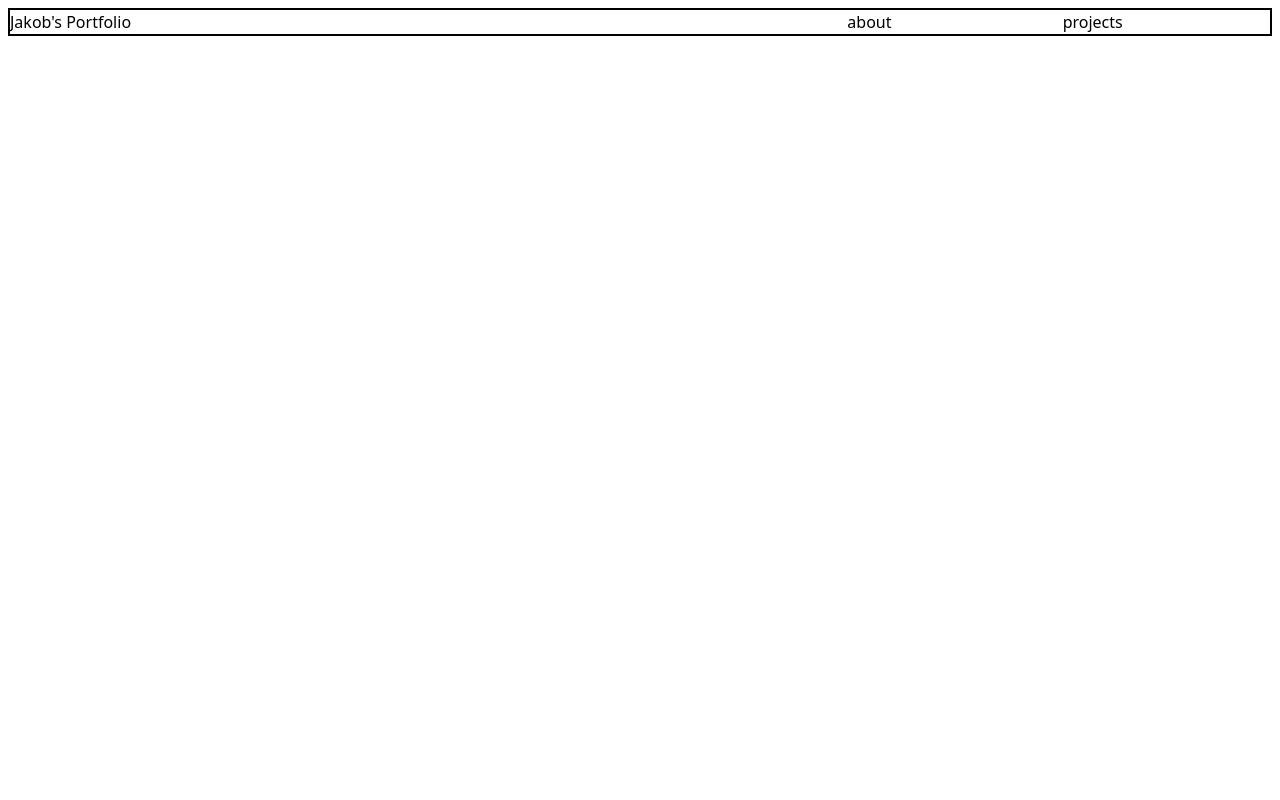
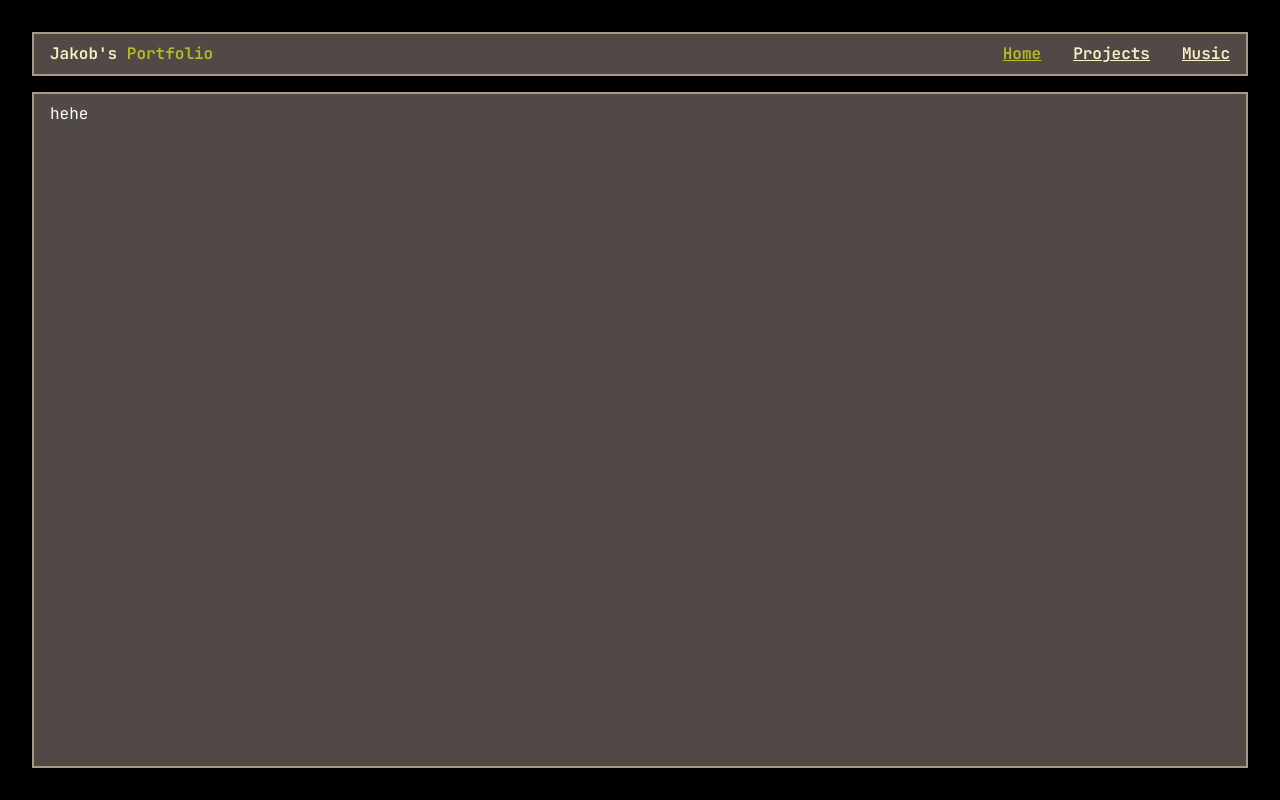
Before and after one commit to jakobsereda/portfolio, a SvelteKit app: page / in a window 1280 px wide. Built offline with nearby package versions, Linux system fonts and the light colour scheme.

Commit message:
feat: working page header and layout

```diff
--- a/src/app.css
+++ b/src/app.css
@@ -1,2 +1,44 @@
 @import 'tailwindcss';
 @plugin '@tailwindcss/typography';
+
+@theme {
+	--font-display: "JetBrains Mono", "sans-serif";
+
+	--color-gruvbox-bg0: #282828;
+	--color-gruvbox-bg0_h: #1d2021;
+	--color-gruvbox-bg0_s: #32302f;
+	--color-gruvbox-bg1: #3c3836;
+	--color-gruvbox-bg2: #504945;
+	--color-gruvbox-bg3: #665c54;
+	--color-gruvbox-bg4: #7c6f64;
+
+	--color-gruvbox-gray0: #928374;
+	--color-gruvbox-gray1: #a89984;
+
+	--color-gruvbox-fg0: #fbf1c7;
+	--color-gruvbox-fg1: #ebdbb2;
+	--color-gruvbox-fg2: #d5c4a1;
+	--color-gruvbox-fg3: #bdae93;
+	--color-gruvbox-fg4: #a89984;
+
+	--color-gruvbox-red0: #cc241d;
+	--color-gruvbox-red1: #fb4934;
+
+	--color-gruvbox-orange0: #d65d0e;
+	--color-gruvbox-orange1: #fe8019;
+
+	--color-gruvbox-yellow0: #d79921;
+	--color-gruvbox-yellow1: #fabd2f;
+
+	--color-gruvbox-green0: #98971a;
+	--color-gruvbox-green1: #b8bb26;
+
+	--color-gruvbox-aqua0: #689d6a;
+	--color-gruvbox-aqua1: #8ec07c;
+
+	--color-gruvbox-blue0: #458588;
+	--color-gruvbox-blue1: #83a598;
+
+	--color-gruvbox-purple0: #b16286;
+	--color-gruvbox-purple1: #d3869b;
+}
--- a/src/app.html
+++ b/src/app.html
@@ -4,9 +4,15 @@
 		<meta charset="utf-8" />
 		<link rel="icon" href="%sveltekit.assets%/favicon.png" />
 		<meta name="viewport" content="width=device-width, initial-scale=1" />
+
+		<link rel="preconnect" href="https://fonts.googleapis.com">
+		<link rel="preconnect" href="https://fonts.gstatic.com" crossorigin>
+		<link href="https://fonts.googleapis.com/css2?family=JetBrains+Mono:ital,wght@0,100..800;1,100..800&family=Noto+Sans+Mono:wght@100..900&display=swap" rel="stylesheet">
+
+		<title>Jakob Sereda</title>
 		%sveltekit.head%
 	</head>
-	<body data-sveltekit-preload-data="hover">
+	<body data-sveltekit-preload-data="hover" style="background: black; color: white;">
 		<div style="display: contents">%sveltekit.body%</div>
 	</body>
 </html>
--- a/src/lib/components/Header.svelte
+++ b/src/lib/components/Header.svelte
@@ -1,11 +1,24 @@
-<div class="flex flex-row gap-2 border-2 border-black border-solid">
-	<div class="basis-2/3">
-		Jakob's Portfolio
-	</div>
-	<div class="basis-1/6">
-		about
-	</div>
-	<div class="basis-1/6">
-		projects
+<script lang="ts">
+	import { page } from '$app/state';
+
+	const items = [
+		{ route: '/',         label: 'Home'     },
+		{ route: '/projects', label: 'Projects' },
+		{ route: '/music',    label: 'Music'    },
+	];
+</script>
+
+<div class="p-2 pr-4 pl-4 bg-gruvbox-bg2 flex flex-row justify-around gap-2">
+	<span class="w-1/2 font-semibold text-gruvbox-fg0">
+		Jakob's <span class="text-gruvbox-green1">Portfolio</span>
+	</span>
+	<span>
+	</span>
+	<div class="w-1/2 flex gap-8 justify-end">
+	{#each items as item (item.route)}
+		<a href={item.route} class="font-semibold underline {page.url.pathname === item.route ? 'text-gruvbox-green1' : 'text-gruvbox-fg0'}">
+			{item.label}
+		</a>
+	{/each}
 	</div>
 </div>
--- a/src/routes/+layout.svelte
+++ b/src/routes/+layout.svelte
@@ -1,7 +1,16 @@
 <script lang="ts">
 	import "../app.css";
+	import Header from '$lib/components/Header.svelte';
 
 	let { children } = $props();
 </script>
 
-{@render children()}
+<div class="font-display p-8 min-h-screen flex flex-col gap-4">
+	<div class="border-2 border-gruvbox-fg4 border-solid">
+		<Header />
+	</div>
+
+	<div class="border-2 border-gruvbox-fg4 border-solid grow flex flex-col">
+		{@render children()}
+	</div>
+</div>
--- a/src/routes/+page.svelte
+++ b/src/routes/+page.svelte
@@ -1,13 +1,3 @@
-<script lang="ts">
-	import Header from '$lib/components/Header.svelte';
-</script>
-
-<div class="min-h-screen flex flex-col">
-	<div class="p-2">
-		<Header />
-	</div>
-
-	<main class="flex-grow container mx-auto px-4 py-8">
-		<slot />
-	</main>
+<div class="p-2 pr-4 pl-4 bg-gruvbox-bg2 flex-1">
+	hehe
 </div>
```
Also changed, not shown: src/routes/music/+page.svelte (added).
